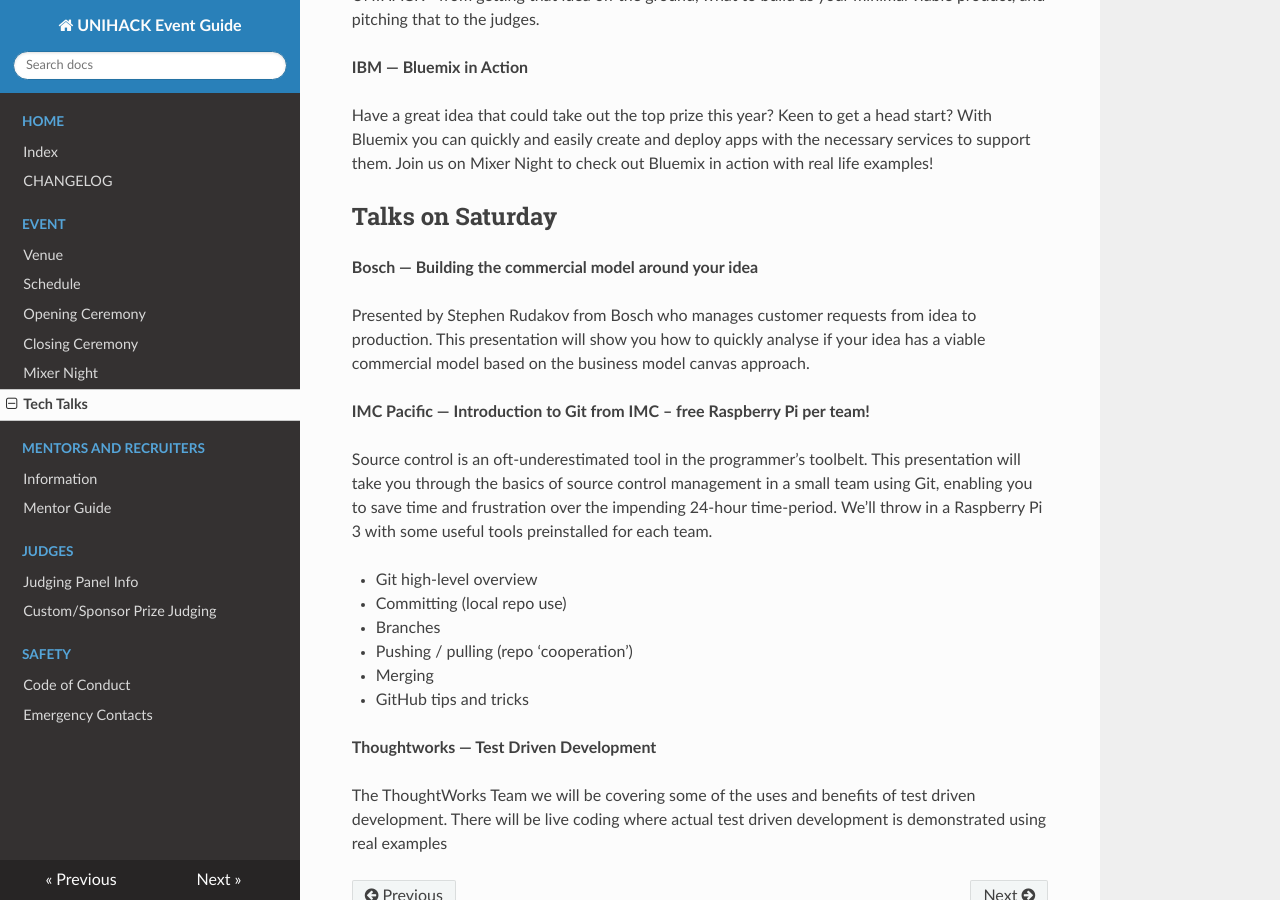
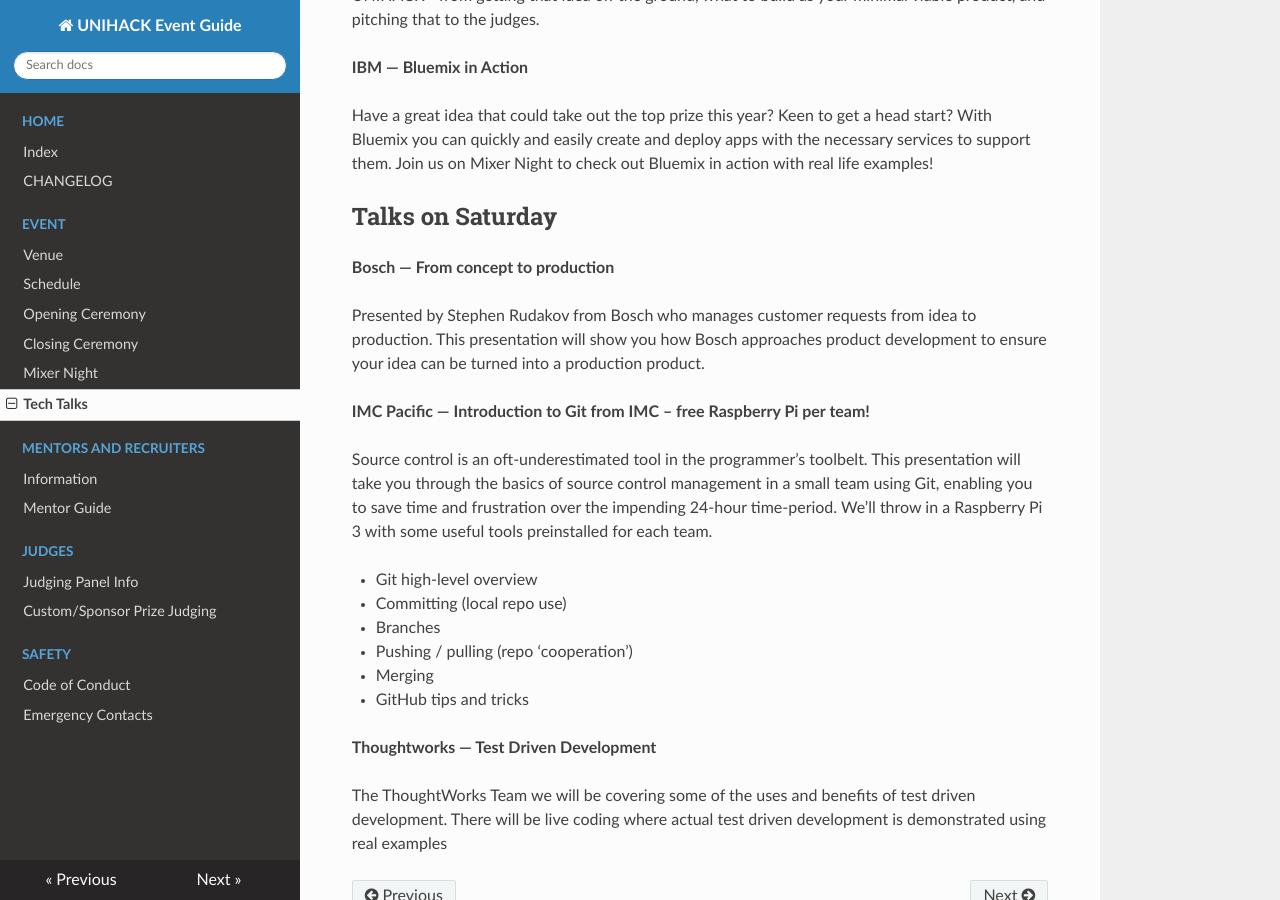
Before and after one commit to unihackhq/event-guide, an MkDocs documentation site: the page built from docs/event/tech-talks.md, in a window 1280 px wide and 900 px high, scrolled down 875 px. Built offline with MkDocs 1.6.1, drawn with Linux system fonts in a browser that asks for light colours; nearby versions of some CDN libraries; old or Windows-style settings are respelled for this version of MkDocs.

Commit message:
Updated Bosch talk description

```diff
--- a/docs/event/tech-talks.md
+++ b/docs/event/tech-talks.md
@@ -51,9 +51,9 @@ Bluemix in action with real life examples!
 ## Talks on Saturday
 
 <a name="bosch"></a>
-**Bosch &mdash; Building the commercial model around your idea**
+**Bosch &mdash; From concept to production**
 
-Presented by Stephen Rudakov from Bosch who manages customer requests from idea to production. This presentation will show you how to quickly analyse if your idea has a viable commercial model based on the business model canvas approach.
+Presented by Stephen Rudakov from Bosch who manages customer requests from idea to production. This presentation will show you how Bosch approaches product development to ensure your idea can be turned into a production product.
 
 <a name="imc"></a>
 **IMC Pacific &mdash; Introduction to Git from IMC – free Raspberry Pi per team!**
```
Also changed, not shown: docs/changelog.md (+4 -0 lines).
